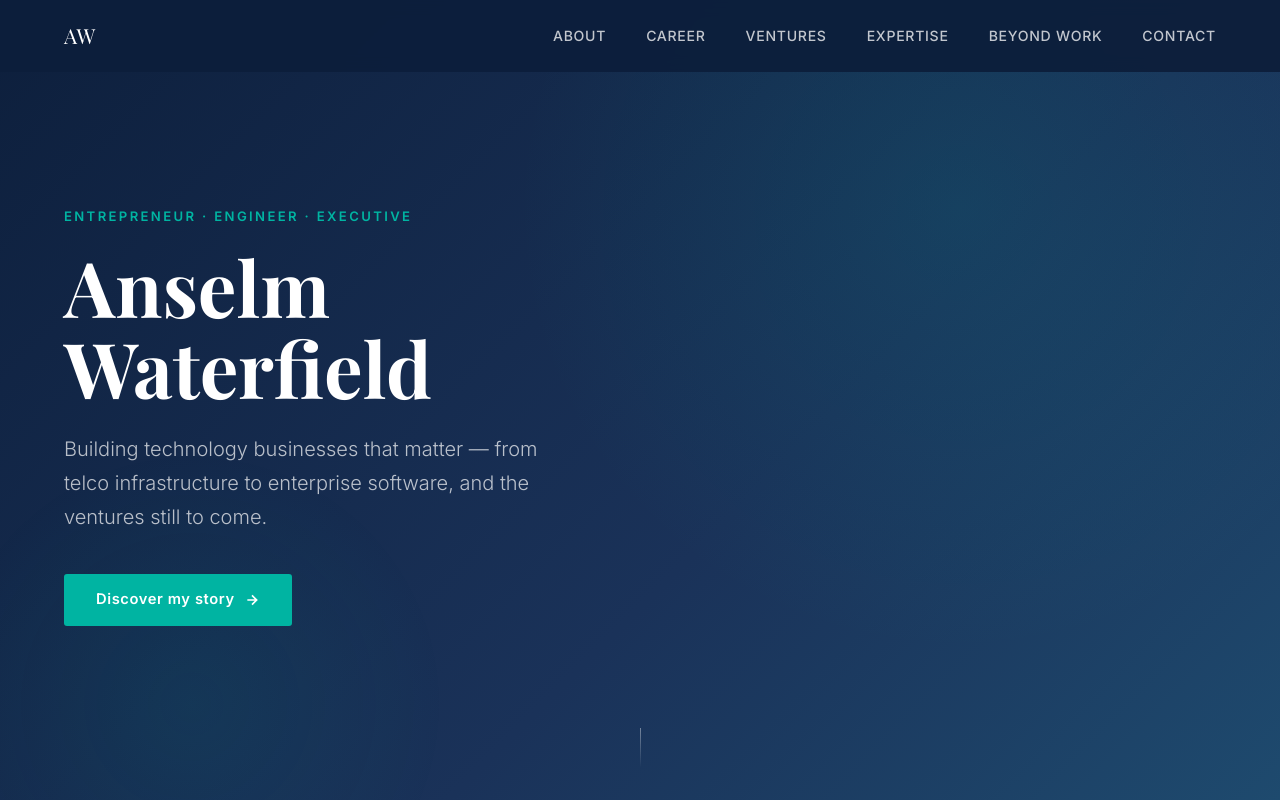
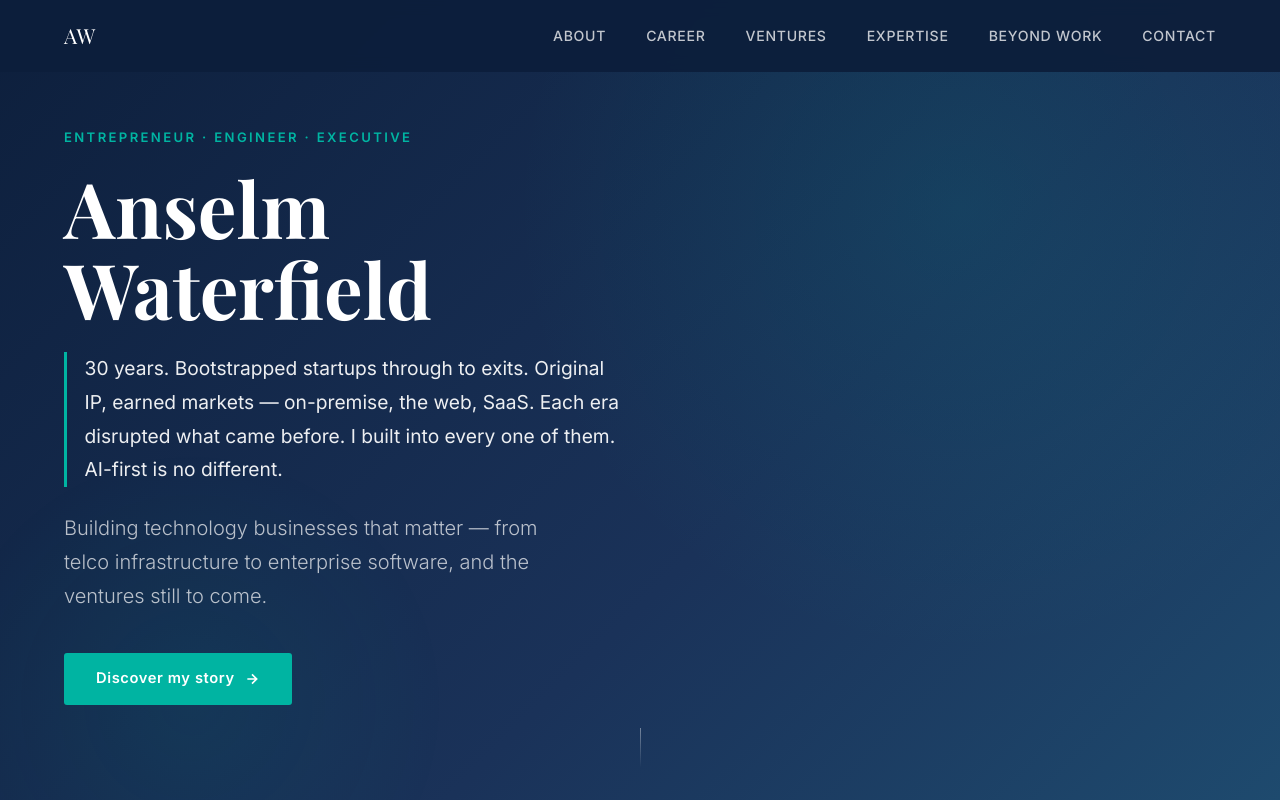
Before and after one commit to anselmwaterfield-sudo/anselmwaterfield-sudo.github.io, a plain HTML site: page index.html in a window 1280 px wide. Shown: the top 800 px of the page. Drawn offline with nearby package versions, Linux system fonts and the light colour scheme.

Commit message:
Add hero statement

```diff
--- a/index.html
+++ b/index.html
@@ -97,6 +97,16 @@
       color: var(--white);
       line-height: 1.05;
       margin-bottom: 1.5rem;
+    }
+    .hero-statement {
+      font-size: clamp(1rem, 1.8vw, 1.2rem);
+      color: rgba(255,255,255,0.92);
+      font-weight: 400;
+      max-width: 560px;
+      margin-bottom: 1.5rem;
+      line-height: 1.75;
+      border-left: 3px solid var(--teal);
+      padding-left: 1.1rem;
     }
     .hero-tagline {
       font-size: clamp(1rem, 2vw, 1.25rem);
@@ -496,6 +506,7 @@
     <div class="hero-content">
       <p class="hero-eyebrow">Entrepreneur · Engineer · Executive</p>
       <h1 class="hero-name">Anselm<br/>Waterfield</h1>
+      <p class="hero-statement">30 years. Bootstrapped startups through to exits. Original IP, earned markets — on-premise, the web, SaaS. Each era disrupted what came before. I built into every one of them. AI-first is no different.</p>
       <p class="hero-tagline">
         Building technology businesses that matter — from telco infrastructure to enterprise software, and the ventures still to come.
       </p>
```
